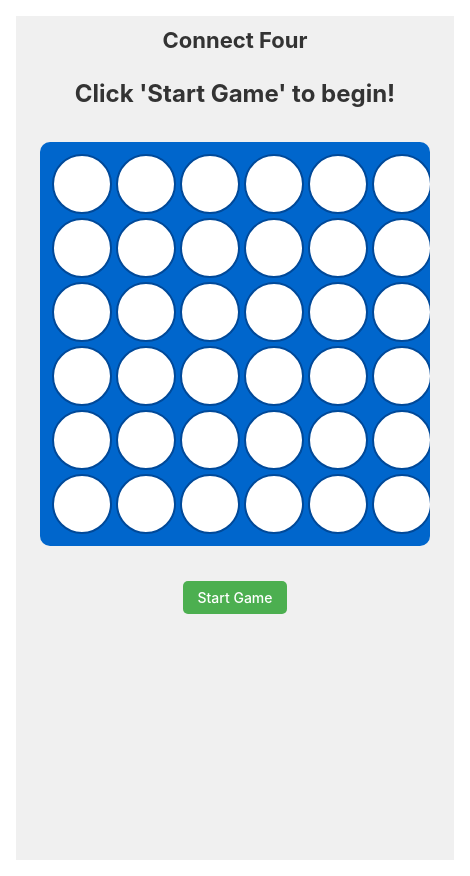
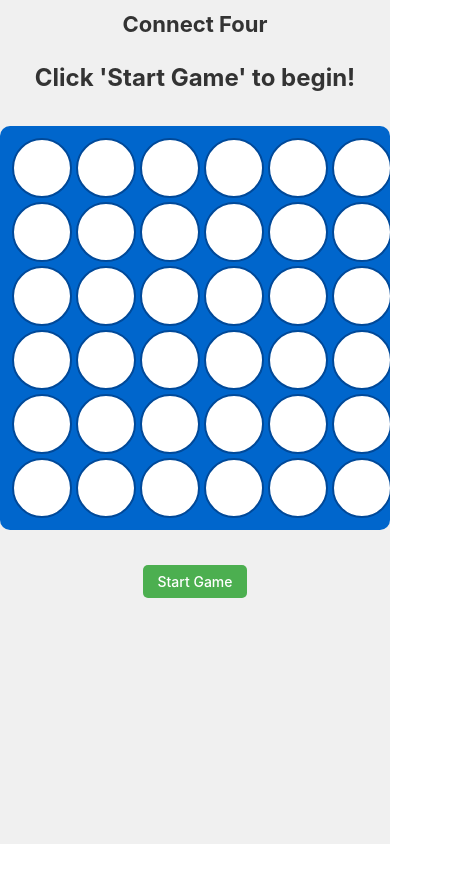
Before and after one commit to eithan/connect-four, a React (Vite) app: page / in a window 390 px wide. Shown: the whole page, 470 px wide, since content can reach past the window. After the commit the page ends 844 px from the top, so only its background shows below. Built offline with nearby package versions, Linux system fonts and the light colour scheme.

Commit message:
Mobile: no side scroll; exact 7-column fit; zero board padding on mobile; thinner borders

```diff
--- a/src/App.css
+++ b/src/App.css
@@ -57,10 +57,10 @@ h1 {
 /* Responsive app spacing */
 @media (max-width: 480px) {
   #root {
-    padding: 1rem;
+    padding: 0;
   }
   .app {
-    padding: 12px;
+    padding: 12px 0;
   }
   h1 {
     font-size: 22px;
--- a/src/components/Board.css
+++ b/src/components/Board.css
@@ -47,11 +47,11 @@
 /* Responsive layout */
 @media (max-width: 480px) {
   .game-container {
-    padding: 12px;
+    padding: 12px 0;
     gap: 12px;
   }
   .board {
-    padding: 6px;
+    padding: 0;
     max-width: 100vw;
     overflow: hidden;
     box-sizing: border-box;
@@ -67,11 +67,11 @@
 
 @media (max-width: 360px) {
   .game-container {
-    padding: 8px;
+    padding: 8px 0;
     gap: 10px;
   }
   .board {
-    padding: 4px;
+    padding: 0;
     max-width: 100vw;
     overflow: hidden;
     box-sizing: border-box;
--- a/src/components/Cell.css
+++ b/src/components/Cell.css
@@ -57,18 +57,20 @@
 /* Responsive sizing for smaller screens */
 @media (max-width: 480px) {
   .cell {
-    width: calc((100vw - 24px) / 7);
-    height: calc((100vw - 24px) / 7);
-    padding: 3px;
+    width: calc(100vw / 7 - 4px);
+    height: calc(100vw / 7 - 4px);
+    padding: 2px;
+    border-width: 1px;
     aspect-ratio: 1 / 1;
   }
 }
 
 @media (max-width: 360px) {
   .cell {
-    width: calc((100vw - 16px) / 7);
-    height: calc((100vw - 16px) / 7);
+    width: calc(100vw / 7 - 3px);
+    height: calc(100vw / 7 - 3px);
     padding: 2px;
+    border-width: 1px;
     aspect-ratio: 1 / 1;
   }
 }
--- a/src/index.css
+++ b/src/index.css
@@ -39,6 +39,7 @@ body {
   place-items: center;
   min-width: 320px;
   min-height: 100vh;
+  overflow-x: hidden;
 }
 
 h1 {
```
